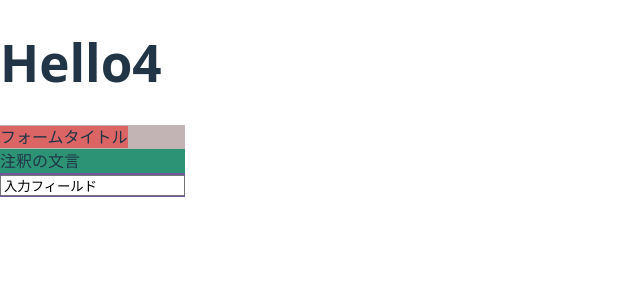
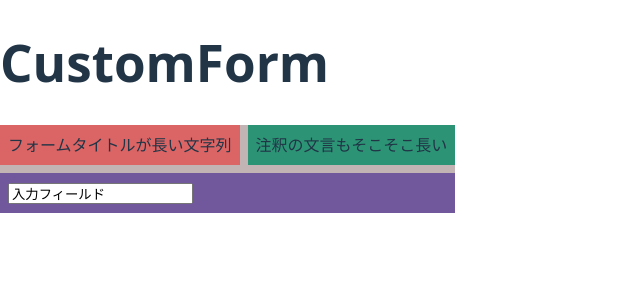
Before and after one commit to rx21js6/learn-vite-react-20250302, a React (Vite) app: page /formPage in a window 1280 px wide. Shown: the top 300 px of the page, without its empty margins (0-640 px from the left). Built offline with nearby package versions, Linux system fonts and the light colour scheme.

Commit message:
カスタムフォーム

```diff
--- a/src/components/pages/FormPage.tsx
+++ b/src/components/pages/FormPage.tsx
@@ -3,7 +3,7 @@ import { CustomTextField } from "../parts/CustomTextField"
 const FormPage: React.FC = () => {
   return (
     <div>
-      <h1>Hello4</h1>
+      <h1>CustomForm</h1>
       <CustomTextField />
     </div>
   )
--- a/src/components/parts/CustomTextField.css
+++ b/src/components/parts/CustomTextField.css
@@ -1,16 +1,50 @@
 .customTextField {
   background-color: rgb(194, 180, 180);
-  min-width: 320;
+  min-width: 320px;
+  display: flex;
+  flex-direction: column;
+  gap: 8px;
+}
+
+.customTextFieldHeader {
+  display: flex;
+  flex-direction: column;
+  gap: 8px;
+  min-width: 0; /* 子要素の縮小を正しく制御 */
+}
+
+/* 600px以上で横並び */
+@media screen and (min-width: 600px) {
+  .customTextFieldHeader {
+    flex-direction: row;
+    align-items: center;
+  }
+
+  .customTextFieldLabel {
+    background-color: rgb(219, 101, 101);
+    padding: 8px;
+    white-space: nowrap;       /* 改行させない */
+    overflow: hidden;          /* はみ出た部分を隠す */
+    text-overflow: ellipsis;   /* はみ出た場合に省略記号を表示 */
+  }
+
+  .customTextFieldNote {
+    flex: 2;
+    word-break: break-word; /* 注釈部分は折り返し可能 */
+  }
 }
 
 .customTextFieldLabel {
   background-color: rgb(219, 101, 101);
+  padding: 8px;
 }
 
 .customTextFieldNote {
   background-color: rgb(44, 148, 117);
+  padding: 8px;
 }
 
 .customTextFieldInput {
   background-color: rgb(113, 87, 155);
+  padding: 8px;
 }
--- a/src/components/parts/CustomTextField.tsx
+++ b/src/components/parts/CustomTextField.tsx
@@ -3,8 +3,10 @@ import '@/components/parts/CustomTextField.css'
 export const CustomTextField: React.FC = () => {
   return (
     <div className="customTextField">
-      <label className="customTextFieldLabel">フォームタイトル</label>
-      <div className="customTextFieldNote">注釈の文言</div>
+      <div className="customTextFieldHeader">
+        <label className="customTextFieldLabel">フォームタイトルが長い文字列</label>
+        <div className="customTextFieldNote">注釈の文言もそこそこ長い</div>
+      </div>
       <div className="customTextFieldInput">
         <input type="text" value="入力フィールド"/>
       </div>
```
